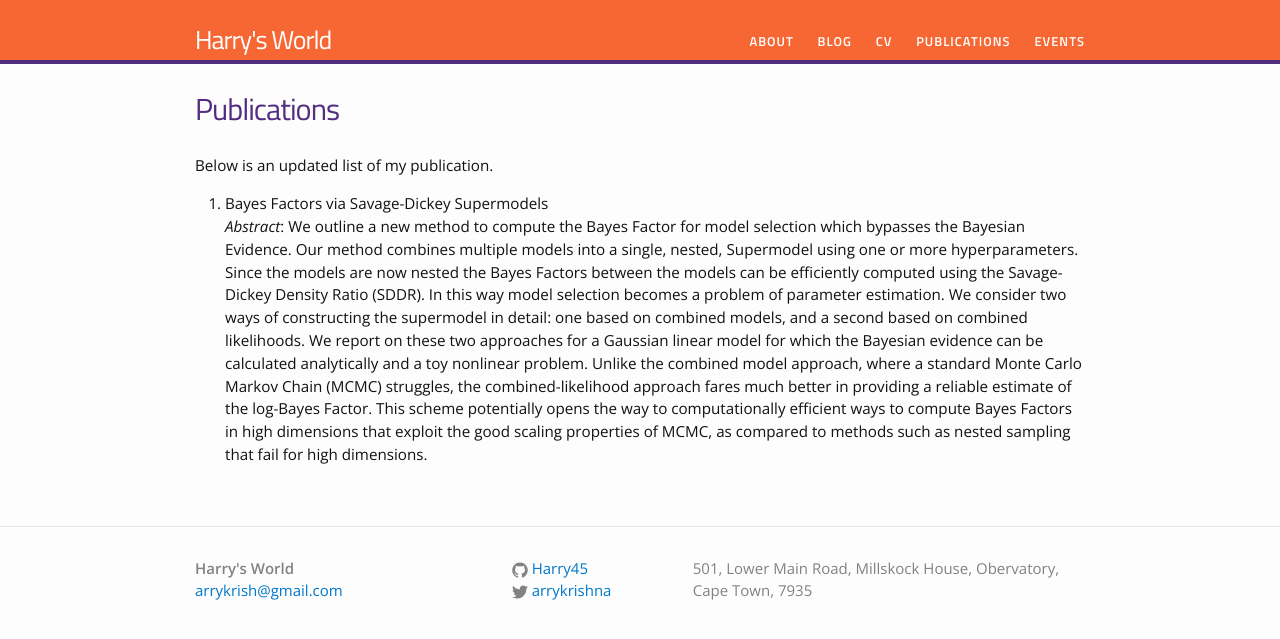
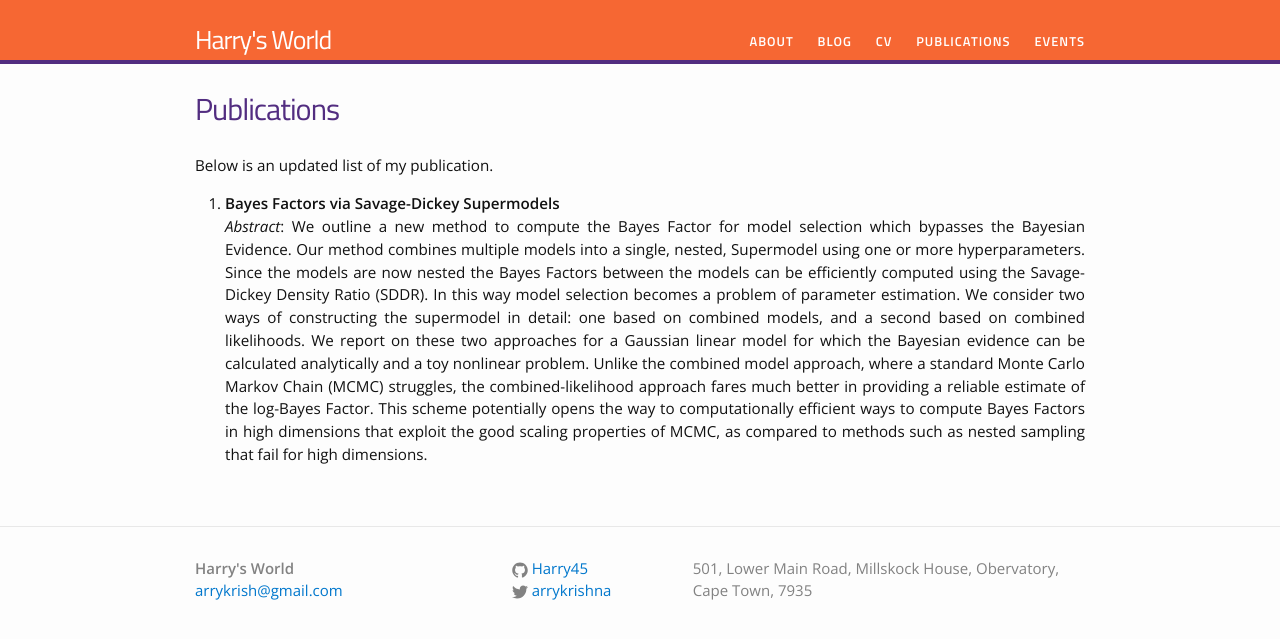
Before and after one commit to Harry45/Harry45.github.io, a Jekyll site: the page built from publications.md, in a window 1280 px wide. Shown: the top 639 px of the page. Built offline with Jekyll 4.4.1, drawn with Linux system fonts in a browser that asks for light colours.

Commit message:
publication

```diff
--- a/publications.md
+++ b/publications.md
@@ -7,7 +7,7 @@
 Below is an updated list of my publication.
 
 <ol type="1">
-  <li>Bayes Factors via Savage-Dickey Supermodels</li>
-  <em>Abstract</em>: We outline a new method to compute the Bayes Factor for model selection which bypasses the Bayesian Evidence. Our method combines multiple models into a single, nested, Supermodel using one or more hyperparameters. Since the models are now nested the Bayes Factors between the models can be efficiently computed using the Savage-Dickey Density Ratio (SDDR). In this way model selection becomes a problem of parameter estimation. We consider two ways of constructing the supermodel in detail: one based on combined models, and a second based on combined likelihoods. We report on these two approaches for a Gaussian linear model for which the Bayesian evidence can be calculated analytically and a toy nonlinear problem. Unlike the combined model approach, where a standard Monte Carlo Markov Chain (MCMC) struggles, the combined-likelihood approach fares much better in providing a reliable estimate of the log-Bayes Factor. This scheme potentially opens the way to computationally efficient ways to compute Bayes Factors in high dimensions that exploit the good scaling properties of MCMC, as compared to methods such as nested sampling that fail for high dimensions.
+  <li><b>Bayes Factors via Savage-Dickey Supermodels</b></li>
+  <p align="justify"> <em>Abstract</em>: We outline a new method to compute the Bayes Factor for model selection which bypasses the Bayesian Evidence. Our method combines multiple models into a single, nested, Supermodel using one or more hyperparameters. Since the models are now nested the Bayes Factors between the models can be efficiently computed using the Savage-Dickey Density Ratio (SDDR). In this way model selection becomes a problem of parameter estimation. We consider two ways of constructing the supermodel in detail: one based on combined models, and a second based on combined likelihoods. We report on these two approaches for a Gaussian linear model for which the Bayesian evidence can be calculated analytically and a toy nonlinear problem. Unlike the combined model approach, where a standard Monte Carlo Markov Chain (MCMC) struggles, the combined-likelihood approach fares much better in providing a reliable estimate of the log-Bayes Factor. This scheme potentially opens the way to computationally efficient ways to compute Bayes Factors in high dimensions that exploit the good scaling properties of MCMC, as compared to methods such as nested sampling that fail for high dimensions.</p>
 
 </ol>
```
